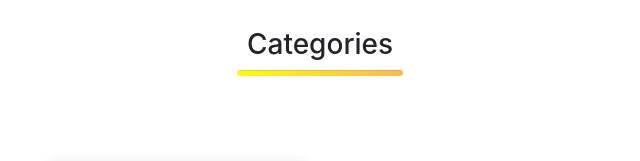
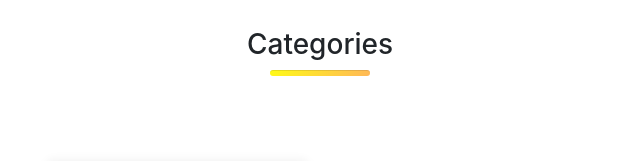
Before and after one commit to basir5101/hot-gadgets, a plain HTML site: page index.html in a window 1280 px wide. Shown: the part 2340-2501 px from the top of the page, 320-960 px from the left. Drawn offline with nearby package versions, Linux system fonts and the light colour scheme.

Commit message:
categoires hr solve

```diff
--- a/style.css
+++ b/style.css
@@ -46,7 +46,7 @@ h5{
     text-align: center;
 }
 hr{
-    width: 15%;
+    width: 100px;
     height: 5px;
     background-image: linear-gradient(-45deg, rgb(255, 183, 88), rgb(255, 251, 23));
     border-radius: 10px;
```
